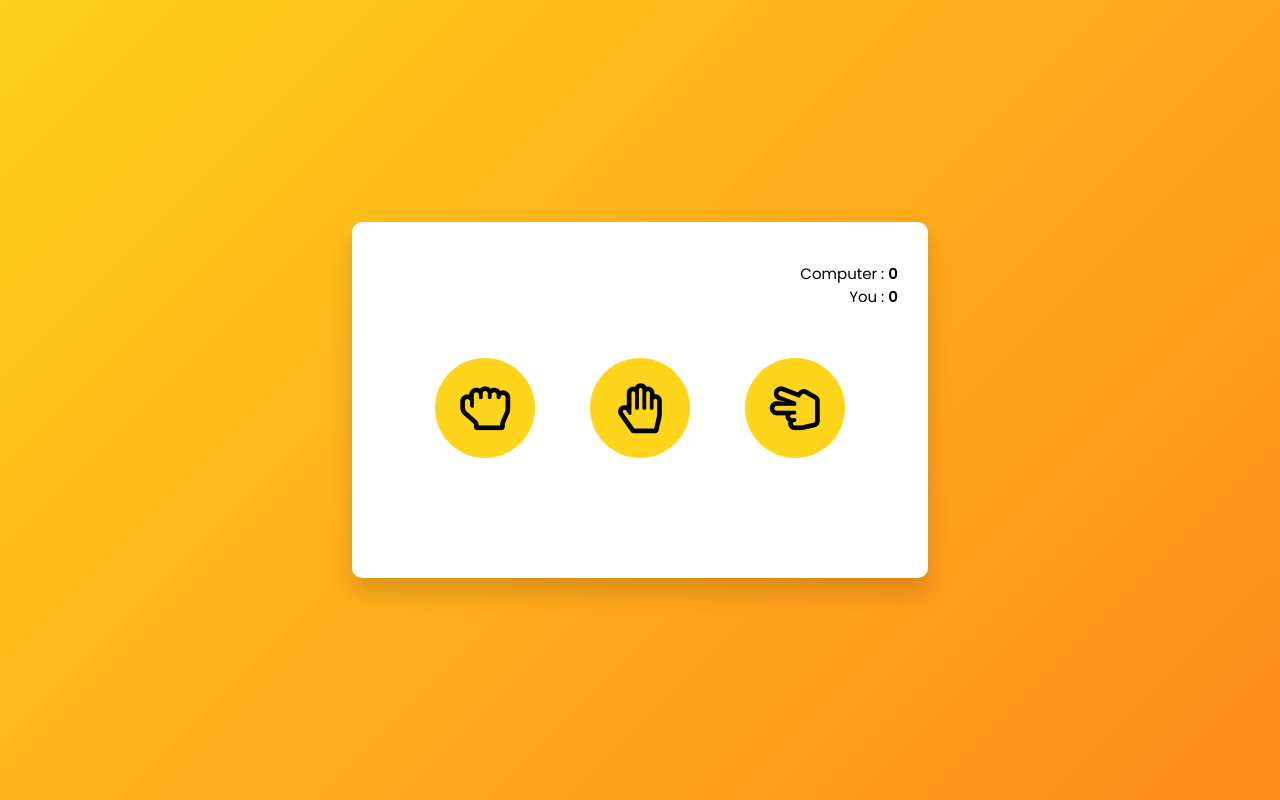
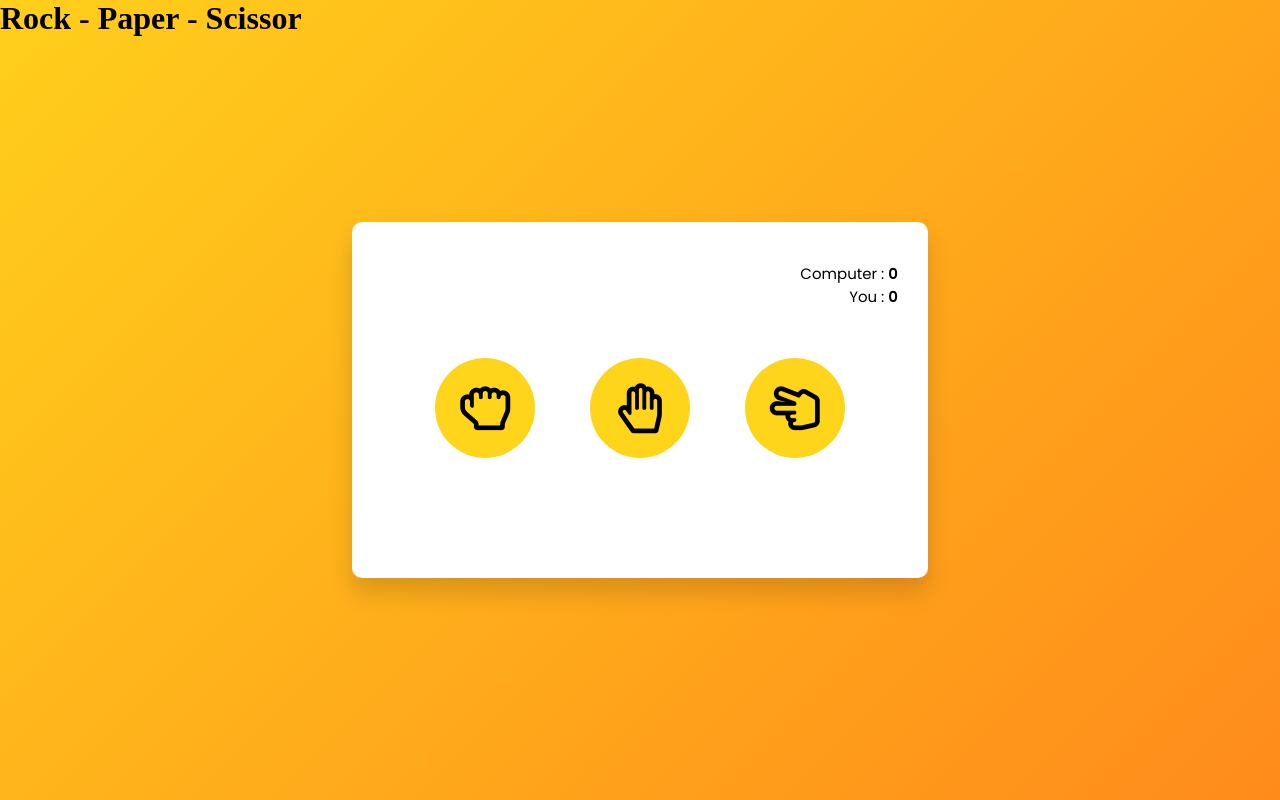
Before and after one commit to Gautam-Sarraf/rock-paper-scissor, a plain HTML site: page index.html in a window 1280 px wide. Drawn offline with Linux system fonts and the light colour scheme.

Commit message:
Update index.html

```diff
--- a/index.html
+++ b/index.html
@@ -1,15 +1,13 @@
 <html lang="en">
 <head>
     <title>Rock Paper Scissor Game</title>
-    <!--Fontawesome-->
     <link rel="stylesheet" href="https://cdnjs.cloudflare.com/ajax/libs/font-awesome/5.15.2/css/all.min.css">
-    <!--Google Font-->
     <link rel="preconnect" href="https://fonts.gstatic.com">
     <link href="https://fonts.googleapis.com/css2?family=Poppins:wght@400;600&display=swap" rel="stylesheet">
-    <!--Stylesheet-->
     <link rel="stylesheet" href="style.css">
 </head>
 <body>
+    <h1>Rock - Paper - Scissor</h1>
     <div class="container">
         <div class="scores">
             <p>Computer :
```
